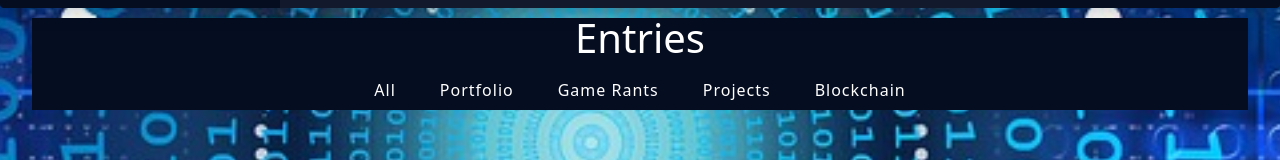
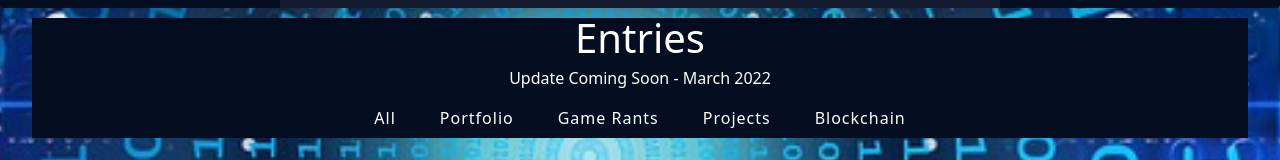
Before and after one commit to JpBongiovanni/JB_Portfolio, a React (Create React App) app: page /blog in a window 1280 px wide. Shown: the part 329-489 px from the top of the page. Built offline with nearby package versions, Linux system fonts and the light colour scheme.

Commit message:
update blog message

```diff
--- a/src/components/Blog/BlogApp.js
+++ b/src/components/Blog/BlogApp.js
@@ -23,7 +23,7 @@ function BlogApp() {
         <section className="menu section">
             <div className="title">
                 <h2>Entries</h2>
-
+                <h4>Update coming soon - March 2022</h4>
                 <Categories categories={categories}filterItems={filterItems}/>
             </div>
             <div>
```
